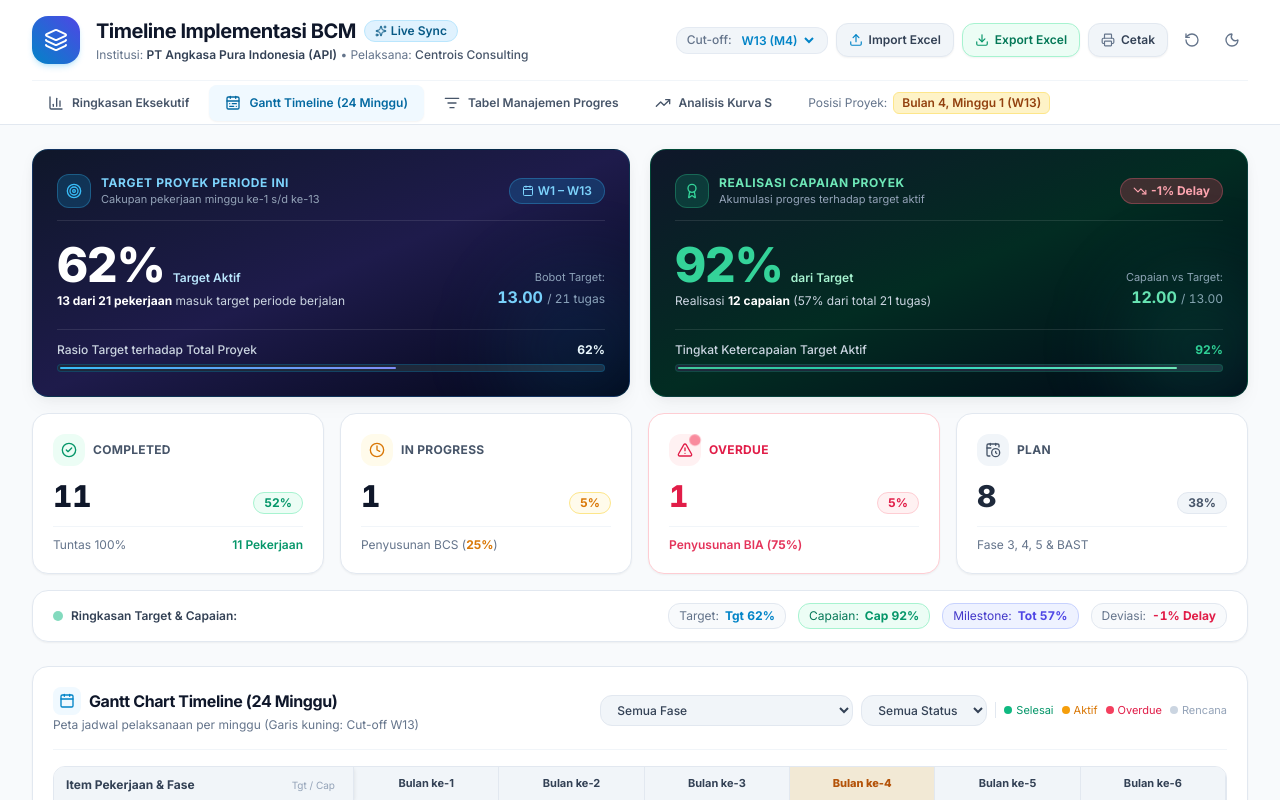
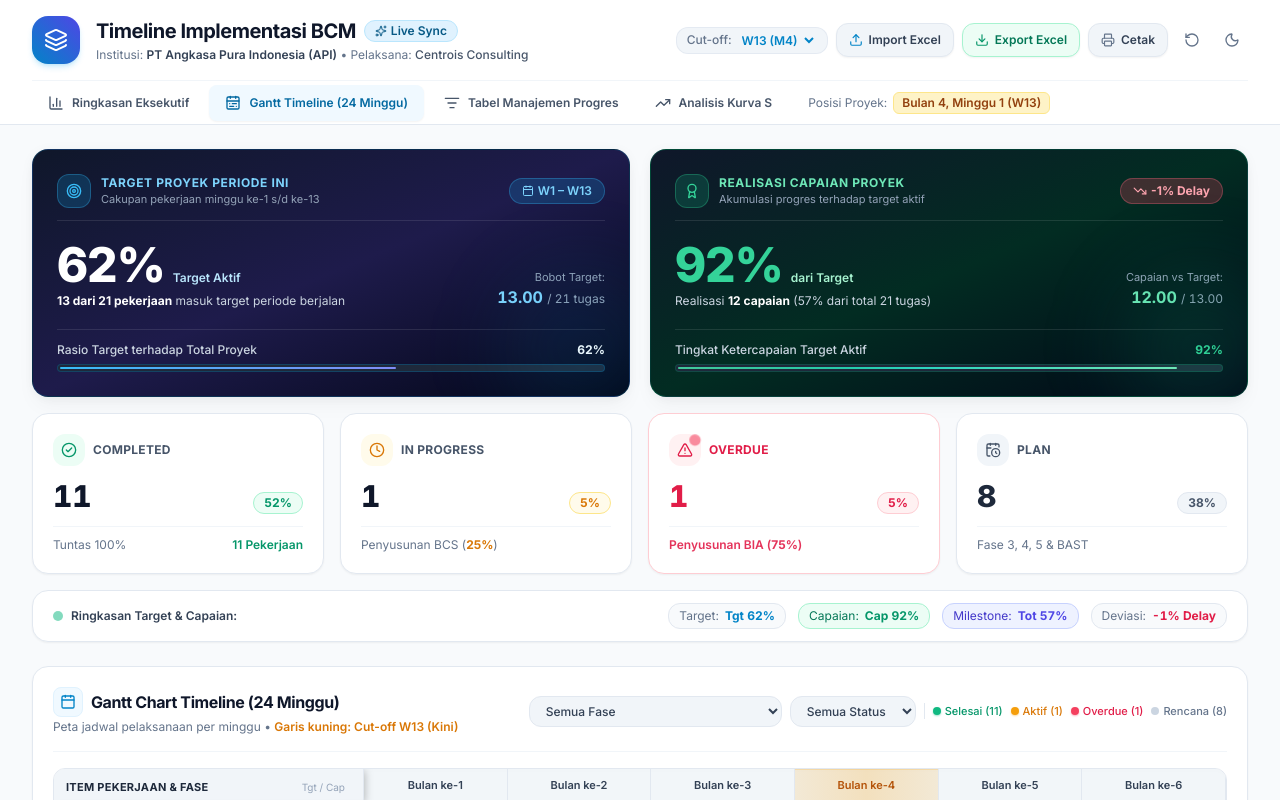
Before and after one commit to andrealfiano7/project-progress-dashboard, a React (Vite) app: page / in a window 1280 px wide. Both pictures are taken after a click on the button "Gantt Timeline (24 Minggu)". Shown: the top 800 px of the page. Built offline with nearby package versions, Linux system fonts and the light colour scheme.

Commit message:
fix(gantt): fix dark mode white bar header, enhance timeline aesthetics with gradients and glow accents

```diff
--- a/src/components/GanttTimeline.tsx
+++ b/src/components/GanttTimeline.tsx
@@ -1,4 +1,4 @@
-import React, { useState } from 'react';
+import React, { useState, useMemo } from 'react';
 import { TimelineTask } from '../types/timeline';
 import { getStatusBadge } from '../utils/calculations';
 import { Calendar, Check, AlertTriangle } from 'lucide-react';
@@ -26,6 +26,16 @@ export const GanttTimeline: React.FC<GanttTimelineProps> = ({
     return true;
   });
 
+  const counts = useMemo(() => {
+    return {
+      total: filteredTasks.length,
+      completed: filteredTasks.filter((t) => t.progress === 'Completed').length,
+      inProgress: filteredTasks.filter((t) => t.progress === 'In Progress').length,
+      overdue: filteredTasks.filter((t) => t.progress === 'Overdue').length,
+      plan: filteredTasks.filter((t) => t.progress === 'Plan').length,
+    };
+  }, [filteredTasks]);
+
   const totalWeeks = 24;
   const months = [
     { name: 'Bulan ke-1', weeks: [1, 2, 3, 4] },
@@ -42,7 +52,7 @@ export const GanttTimeline: React.FC<GanttTimelineProps> = ({
       <div className="flex flex-col lg:flex-row lg:items-center justify-between gap-3 sm:gap-4 pb-3 sm:pb-4 mb-3 sm:mb-4 border-b border-slate-100 dark:border-slate-800">
         <div>
           <div className="flex items-center space-x-2">
-            <div className="p-1.5 rounded-lg bg-sky-50 dark:bg-sky-950/50 text-sky-600 dark:text-sky-400">
+            <div className="p-1.5 rounded-lg bg-sky-50 dark:bg-sky-950/60 text-sky-600 dark:text-sky-400 border border-sky-100 dark:border-sky-900/40">
               <Calendar className="w-4 h-4" />
             </div>
             <h2 className="text-sm sm:text-base font-bold text-slate-900 dark:text-white tracking-tight">
@@ -50,7 +60,10 @@ export const GanttTimeline: React.FC<GanttTimelineProps> = ({
             </h2>
           </div>
           <p className="text-[11px] sm:text-xs text-slate-500 dark:text-slate-400 mt-0.5">
-            Peta jadwal pelaksanaan per minggu (Garis kuning: Cut-off W{cutoffWeek})
+            Peta jadwal pelaksanaan per minggu &bull;{' '}
+            <span className="text-amber-600 dark:text-amber-400 font-semibold">
+              Garis kuning: Cut-off W{cutoffWeek} (Kini)
+            </span>
           </p>
         </div>
 
@@ -66,10 +79,11 @@ export const GanttTimeline: React.FC<GanttTimelineProps> = ({
           <select
             value={phaseFilter}
             onChange={(e) => setPhaseFilter(e.target.value)}
-            className="text-xs rounded-xl bg-slate-100 dark:bg-slate-800 border border-slate-200 dark:border-slate-700 px-3 py-1.5 text-slate-700 dark:text-slate-300 font-medium focus:outline-none cursor-pointer"
+            aria-label="Filter Fase Pekerjaan"
+            className="text-xs rounded-xl bg-slate-100 dark:bg-slate-850 border border-slate-200 dark:border-slate-700 px-3 py-1.5 text-slate-700 dark:text-slate-200 font-medium focus:outline-none focus:ring-2 focus:ring-sky-500/40 cursor-pointer transition-all"
           >
             {phases.map((p) => (
-              <option key={p} value={p}>
+              <option key={p} value={p} className="bg-white dark:bg-slate-850 text-slate-800 dark:text-slate-200">
                 {p === 'All' ? 'Semua Fase' : p}
               </option>
             ))}
@@ -79,10 +93,11 @@ export const GanttTimeline: React.FC<GanttTimelineProps> = ({
           <select
             value={statusFilter}
             onChange={(e) => setStatusFilter(e.target.value)}
-            className="text-xs rounded-xl bg-slate-100 dark:bg-slate-800 border border-slate-200 dark:border-slate-700 px-3 py-1.5 text-slate-700 dark:text-slate-300 font-medium focus:outline-none cursor-pointer"
+            aria-label="Filter Status Pekerjaan"
+            className="text-xs rounded-xl bg-slate-100 dark:bg-slate-850 border border-slate-200 dark:border-slate-700 px-3 py-1.5 text-slate-700 dark:text-slate-200 font-medium focus:outline-none focus:ring-2 focus:ring-sky-500/40 cursor-pointer transition-all"
           >
             {statuses.map((s) => (
-              <option key={s} value={s}>
+              <option key={s} value={s} className="bg-white dark:bg-slate-850 text-slate-800 dark:text-slate-200">
                 {s === 'All' ? 'Semua Status' : s}
               </option>
             ))}
@@ -90,74 +105,87 @@ export const GanttTimeline: React.FC<GanttTimelineProps> = ({
 
           {/* Legend Badges */}
           <div className="hidden sm:flex items-center space-x-2 pl-2 border-l border-slate-200 dark:border-slate-800 text-[11px]">
-            <span className="flex items-center text-emerald-600 dark:text-emerald-400">
-              <span className="w-2 h-2 rounded bg-emerald-500 mr-1" />
-              Selesai
+            <span className="flex items-center text-emerald-600 dark:text-emerald-400 font-medium">
+              <span className="w-2 h-2 rounded bg-emerald-500 mr-1 shadow-sm shadow-emerald-500/40" />
+              Selesai ({counts.completed})
             </span>
-            <span className="flex items-center text-amber-600 dark:text-amber-400">
-              <span className="w-2 h-2 rounded bg-amber-500 mr-1 animate-pulse" />
-              Aktif
+            <span className="flex items-center text-amber-600 dark:text-amber-400 font-medium">
+              <span className="w-2 h-2 rounded bg-amber-500 mr-1 animate-pulse shadow-sm shadow-amber-500/40" />
+              Aktif ({counts.inProgress})
             </span>
-            <span className="flex items-center text-rose-600 dark:text-rose-400">
-              <span className="w-2 h-2 rounded bg-rose-500 mr-1 animate-ping" />
-              Overdue
+            <span className="flex items-center text-rose-600 dark:text-rose-400 font-medium">
+              <span className="w-2 h-2 rounded bg-rose-500 mr-1 shadow-sm shadow-rose-500/40" />
+              Overdue ({counts.overdue})
             </span>
-            <span className="flex items-center text-slate-400">
+            <span className="flex items-center text-slate-500 dark:text-slate-400 font-medium">
               <span className="w-2 h-2 rounded bg-slate-300 dark:bg-slate-700 mr-1" />
-              Rencana
+              Rencana ({counts.plan})
             </span>
           </div>
         </div>
       </div>
 
       {/* Gantt Matrix Container */}
-      <div className="overflow-x-auto rounded-xl border border-slate-200 dark:border-slate-800">
-        <div className="min-w-[1020px]">
+      <div className="overflow-x-auto rounded-xl border border-slate-200 dark:border-slate-800 bg-white dark:bg-slate-950 shadow-inner">
+        <div className="min-w-[1060px]">
           {/* Header Rows */}
           {/* 1. Month Header */}
-          <div className="grid grid-cols-[300px_repeat(24,minmax(28px,1fr))] bg-slate-100 dark:bg-slate-800/80 text-xs font-bold text-slate-700 dark:text-slate-300 border-b border-slate-200 dark:border-slate-700">
-            <div className="p-2.5 pl-3 border-r border-slate-200 dark:border-slate-700 flex items-center justify-between sticky left-0 bg-slate-100 dark:bg-slate-800 z-20 shadow-[2px_0_4px_-2px_rgba(0,0,0,0.1)]">
-              <span>Item Pekerjaan &amp; Fase</span>
-              <span className="text-[10px] text-slate-400 font-normal mr-2">Tgt / Cap</span>
+          <div className="grid grid-cols-[310px_repeat(24,minmax(30px,1fr))] bg-slate-100/90 dark:bg-slate-850 text-xs font-bold text-slate-700 dark:text-slate-200 border-b border-slate-200 dark:border-slate-800">
+            <div className="p-2.5 pl-3 border-r border-slate-200 dark:border-slate-800 flex items-center justify-between sticky left-0 bg-slate-100 dark:bg-slate-850 z-20 shadow-[3px_0_8px_-2px_rgba(0,0,0,0.25)]">
+              <span className="font-bold text-slate-800 dark:text-slate-200 text-[11px] uppercase tracking-wide">
+                Item Pekerjaan &amp; Fase
+              </span>
+              <span className="text-[10px] text-slate-400 dark:text-slate-500 font-normal mr-2">
+                Tgt / Cap
+              </span>
             </div>
-            {months.map((m, idx) => (
+            {months.map((m, idx) => {
+              const isCutoffMonth = idx === Math.floor((cutoffWeek - 1) / 4);
+              return (
                 <div
                   key={m.name}
-                className={`col-span-4 p-2 text-center border-r border-slate-200 dark:border-slate-700 text-[11px] ${
-                  idx === Math.floor((cutoffWeek - 1) / 4)
-                    ? 'bg-amber-500/15 text-amber-700 dark:text-amber-300 font-extrabold'
-                    : ''
+                  className={`col-span-4 p-2 text-center border-r border-slate-200 dark:border-slate-800 text-[11px] font-semibold transition-colors ${
+                    isCutoffMonth
+                      ? 'bg-gradient-to-r from-amber-500/15 via-amber-500/25 to-amber-500/15 text-amber-700 dark:text-amber-300 font-extrabold border-b-2 border-amber-500 shadow-[inset_0_1px_0_rgba(245,158,11,0.2)]'
+                      : 'text-slate-700 dark:text-slate-300'
                   }`}
                 >
                   {m.name}
                 </div>
-            ))}
+              );
+            })}
           </div>
 
           {/* 2. Week Number Header */}
-          <div className="grid grid-cols-[300px_repeat(24,minmax(28px,1fr))] bg-slate-50 dark:bg-slate-850 text-[11px] font-sans font-semibold text-slate-500 dark:text-slate-400 border-b border-slate-200 dark:border-slate-700">
-            <div className="p-2 pl-3 border-r border-slate-200 dark:border-slate-700 text-[10px] uppercase font-sans text-slate-400 sticky left-0 bg-slate-50 dark:bg-slate-850 z-20 shadow-[2px_0_4px_-2px_rgba(0,0,0,0.1)]">
-              {filteredTasks.length} Pekerjaan Terdaftar
+          <div className="grid grid-cols-[310px_repeat(24,minmax(30px,1fr))] bg-slate-50 dark:bg-slate-900 text-[11px] font-sans font-semibold text-slate-500 dark:text-slate-400 border-b border-slate-200 dark:border-slate-800">
+            <div className="p-2 pl-3 border-r border-slate-200 dark:border-slate-800 text-[10px] font-semibold uppercase tracking-wider font-sans text-slate-400 dark:text-slate-500 sticky left-0 bg-slate-50 dark:bg-slate-900 z-20 shadow-[3px_0_8px_-2px_rgba(0,0,0,0.25)] flex items-center justify-between">
+              <span>{filteredTasks.length} Pekerjaan Terdaftar</span>
+              <span className="text-[9px] text-slate-400 dark:text-slate-500 lowercase mr-1">w1–w24</span>
             </div>
             {Array.from({ length: totalWeeks }, (_, i) => i + 1).map((w) => {
               const isCutoff = w === cutoffWeek;
               return (
                 <div
                   key={w}
-                  className={`p-1.5 text-center border-r border-slate-200 dark:border-slate-700 tabular-nums ${
+                  className={`p-1.5 text-center border-r border-slate-200/80 dark:border-slate-800/80 tabular-nums transition-colors relative flex flex-col items-center justify-center ${
                     isCutoff
-                      ? 'bg-amber-400/20 text-amber-600 dark:text-amber-300 font-bold'
-                      : ''
+                      ? 'bg-amber-400/25 dark:bg-amber-400/20 text-amber-700 dark:text-amber-300 font-black border-x-2 border-amber-500/80 shadow-[inset_0_0_8px_rgba(245,158,11,0.15)] z-10'
+                      : 'text-slate-500 dark:text-slate-400 hover:bg-slate-100 dark:hover:bg-slate-850'
                   }`}
                 >
-                  W{w}
+                  <span>W{w}</span>
+                  {isCutoff && (
+                    <span className="text-[8px] font-black text-amber-600 dark:text-amber-400 tracking-tighter leading-none scale-90 -mt-0.5">
+                      KINI
+                    </span>
+                  )}
                 </div>
               );
             })}
           </div>
 
           {/* Task Rows Grouped by Phase */}
-          <div className="divide-y divide-slate-100 dark:divide-slate-800">
+          <div className="divide-y divide-slate-100 dark:divide-slate-850">
             {filteredTasks.map((task) => {
               const badge = getStatusBadge(task.progress);
 
@@ -165,13 +193,13 @@ export const GanttTimeline: React.FC<GanttTimelineProps> = ({
                 <div
                   key={task.id}
                   onClick={() => onSelectTask && onSelectTask(task)}
-                  className="grid grid-cols-[300px_repeat(24,minmax(28px,1fr))] hover:bg-slate-50/80 dark:hover:bg-slate-800/40 transition-colors cursor-pointer group"
+                  className="grid grid-cols-[310px_repeat(24,minmax(30px,1fr))] hover:bg-slate-50/80 dark:hover:bg-slate-850/60 transition-colors cursor-pointer group"
                 >
                   {/* Task Info Column */}
-                  <div className="p-2.5 pl-3 border-r border-slate-200 dark:border-slate-800 flex items-center justify-between gap-2 overflow-hidden sticky left-0 bg-white dark:bg-slate-900 z-10 shadow-[2px_0_4px_-2px_rgba(0,0,0,0.1)] group-hover:bg-slate-50 dark:group-hover:bg-slate-800/80 transition-colors">
+                  <div className="p-2.5 pl-3 border-r border-slate-200 dark:border-slate-800 flex items-center justify-between gap-2 overflow-hidden sticky left-0 bg-white dark:bg-slate-900 z-10 shadow-[3px_0_8px_-2px_rgba(0,0,0,0.2)] group-hover:bg-slate-50 dark:group-hover:bg-slate-850 transition-colors">
                     <div className="min-w-0 flex-1">
                       <div className="flex items-center space-x-1.5">
-                        <span className="text-[10px] font-sans font-bold text-slate-400 tabular-nums">
+                        <span className="text-[10px] font-sans font-bold text-slate-400 dark:text-slate-500 tabular-nums px-1 py-0.5 rounded bg-slate-100 dark:bg-slate-800">
                           #{task.id}
                         </span>
                         <h4 className="text-xs font-semibold text-slate-800 dark:text-slate-200 truncate group-hover:text-sky-600 dark:group-hover:text-sky-400 transition-colors font-sans">
@@ -181,13 +209,21 @@ export const GanttTimeline: React.FC<GanttTimelineProps> = ({
                       <div className="flex items-center space-x-2 text-[10px] text-slate-400 dark:text-slate-500 truncate mt-0.5 font-sans">
                         <span>Tgt: {task.target}</span>
                         <span>&bull;</span>
-                        <span className={task.capaian > 0 ? 'text-emerald-600 dark:text-emerald-400 font-bold' : ''}>
+                        <span
+                          className={
+                            task.capaian > 0
+                              ? 'text-emerald-600 dark:text-emerald-400 font-bold'
+                              : ''
+                          }
+                        >
                           Cap: {task.capaian.toFixed(2)}
                         </span>
                       </div>
                     </div>
 
-                    <span className={`text-[10px] font-bold px-2 py-0.5 rounded border whitespace-nowrap font-sans tabular-nums ${badge.bg}`}>
+                    <span
+                      className={`text-[10px] font-bold px-2 py-0.5 rounded border whitespace-nowrap font-sans tabular-nums ${badge.bg}`}
+                    >
                       {(task.capaian * 100).toFixed(0)}%
                     </span>
                   </div>
@@ -197,33 +233,38 @@ export const GanttTimeline: React.FC<GanttTimelineProps> = ({
                     const isCutoff = w === cutoffWeek;
                     const isScheduled = task.weeks.includes(w);
 
-                    let barColor = 'bg-slate-200 dark:bg-slate-700';
+                    let barStyle =
+                      'bg-slate-200/90 dark:bg-slate-800/90 text-slate-500 dark:text-slate-400 border border-slate-300/80 dark:border-slate-700/80';
                     if (task.progress === 'Completed') {
-                      barColor = 'bg-emerald-500 hover:bg-emerald-600 shadow-sm shadow-emerald-500/20';
+                      barStyle =
+                        'bg-gradient-to-r from-emerald-500 to-teal-500 hover:from-emerald-600 hover:to-teal-600 text-white shadow-sm shadow-emerald-500/25 ring-1 ring-emerald-400/30';
                     } else if (task.progress === 'In Progress') {
-                      barColor = 'bg-amber-500 hover:bg-amber-600 animate-pulse shadow-sm shadow-amber-500/20';
+                      barStyle =
+                        'bg-gradient-to-r from-amber-500 to-yellow-500 hover:from-amber-600 hover:to-yellow-600 text-white shadow-sm shadow-amber-500/30 ring-1 ring-amber-400/40 animate-pulse';
                     } else if (task.progress === 'Overdue') {
-                      barColor = 'bg-rose-500 hover:bg-rose-600 shadow-sm shadow-rose-500/20';
+                      barStyle =
+                        'bg-gradient-to-r from-rose-500 to-red-600 hover:from-rose-600 hover:to-red-700 text-white shadow-sm shadow-rose-500/30 ring-1 ring-rose-400/40';
                     } else {
-                      barColor = 'bg-indigo-400/70 hover:bg-indigo-500/80 dark:bg-indigo-900/60 dark:hover:bg-indigo-800';
+                      barStyle =
+                        'bg-indigo-500/25 hover:bg-indigo-500/35 dark:bg-indigo-950/70 dark:hover:bg-indigo-900/80 border border-indigo-300/40 dark:border-indigo-700/50 text-indigo-700 dark:text-indigo-300';
                     }
 
                     return (
                       <div
                         key={w}
-                        className={`border-r border-slate-100 dark:border-slate-800/80 p-1 flex items-center justify-center relative ${
-                          isCutoff ? 'bg-amber-500/5' : ''
+                        className={`border-r border-slate-100 dark:border-slate-850 p-1 flex items-center justify-center relative transition-colors ${
+                          isCutoff ? 'bg-amber-500/[0.06] dark:bg-amber-400/[0.08]' : ''
                         }`}
                       >
                         {/* Cutoff vertical line guide */}
                         {isCutoff && (
-                          <div className="absolute inset-y-0 left-1/2 w-0.5 bg-amber-400/40 pointer-events-none" />
+                          <div className="absolute inset-y-0 left-1/2 w-0.5 bg-amber-400/50 dark:bg-amber-400/60 pointer-events-none shadow-[0_0_6px_rgba(245,158,11,0.4)]" />
                         )}
 
                         {isScheduled && (
                           <div
                             title={`#${task.id} ${task.task} (Minggu ${w})\nTarget: ${task.target} | Capaian: ${task.capaian} (${(task.capaian * 100).toFixed(0)}%)\nStatus: ${task.progress}\nPIC: ${task.pic}`}
-                            className={`w-full h-5 rounded-md ${barColor} flex items-center justify-center transition-all hover:scale-105 active:scale-95`}
+                            className={`w-full h-5 rounded-md ${barStyle} flex items-center justify-center transition-all hover:scale-105 active:scale-95 z-[2]`}
                           >
                             {task.progress === 'Completed' && (
                               <Check className="w-3 h-3 text-white stroke-[3]" />
--- a/tailwind.config.js
+++ b/tailwind.config.js
@@ -12,6 +12,9 @@ export default {
         heading: ['Outfit', 'Inter', 'sans-serif'],
       },
       colors: {
+        slate: {
+          850: '#151f32',
+        },
         brand: {
           50: '#f0f7ff',
           100: '#e0effe',
```
Also changed, not shown: 1 other file (tests, documents, lock files or other folders). Lines whose indentation alone changed are shown as unchanged.
